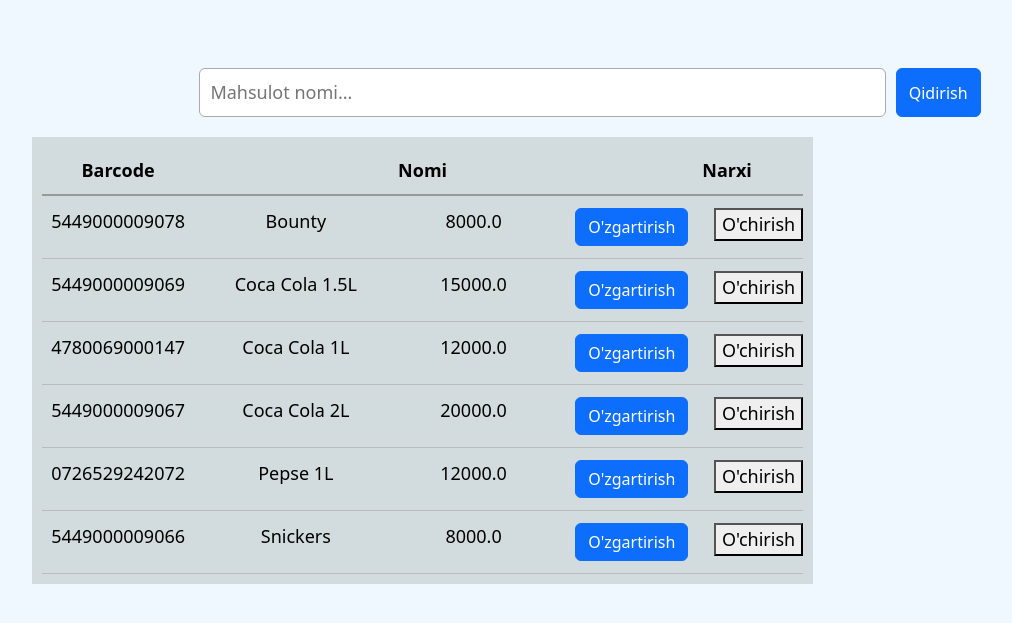
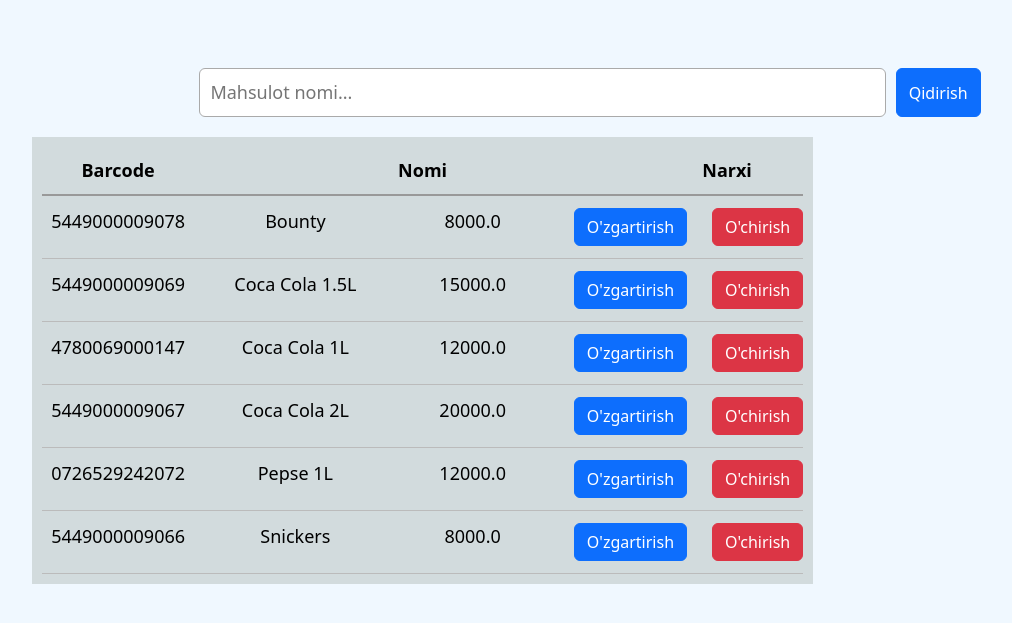
Before and after one commit to its-abdulloh/Checkout-system, a Flask app: page /products in a window 1280 px wide. Shown: the part 63-686 px from the top of the page, without its empty margins (50-1062 px from the left). Run offline with Flask 3, Linux system fonts and the light colour scheme; data comes from the database, SQL or seed files in the repository.

Commit message:
delete button style

```diff
--- a/templates/products.html
+++ b/templates/products.html
@@ -26,7 +26,7 @@ Mahsulotlar
             <button class="btn btn-primary" type="button">O'zgartirish</button>
         </a>
         <form action="/delete/{{product.barcode}}" method="post">
-            <button type="submit" onclick="return confirm('Haqiqatan o`chirmoqchimisiz?')">O'chirish</button>
+            <button class="btn btn-danger" type="submit" onclick="return confirm('Haqiqatan o`chirmoqchimisiz?')">O'chirish</button>
         </form>
     </div>
     {% endfor %}
```
